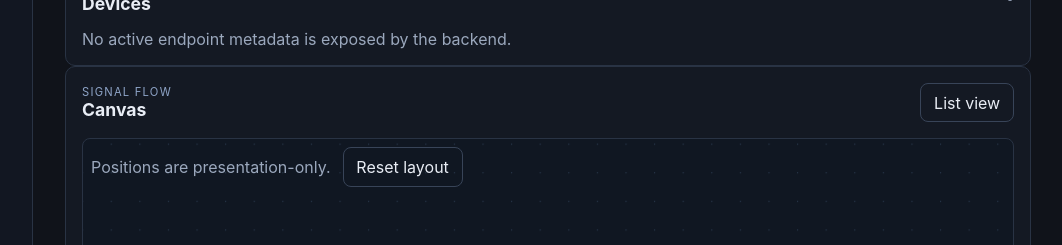
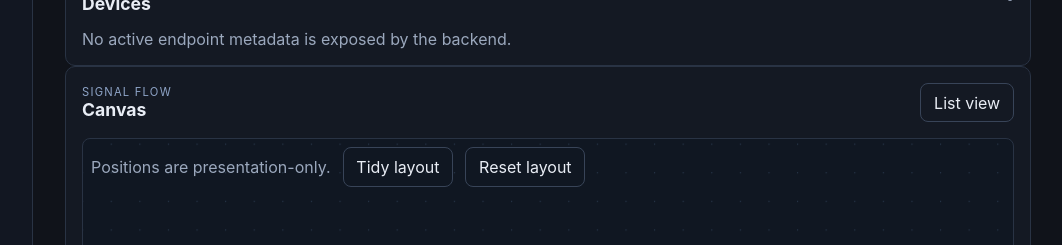
Before and after one commit to MrDesjardins/audiorouter, a React (Vite) app in the folder ui/: page / in a window 1280 px wide. Shown: the part 2220-2465 px from the top of the page, without its empty margins (217-1279 px from the left). Built offline with nearby package versions, Linux system fonts and the light colour scheme.

Commit message:
Add deterministic canvas tidy layout

```diff
--- a/ui/src/SessionFlowCanvas.tsx
+++ b/ui/src/SessionFlowCanvas.tsx
@@ -36,6 +36,11 @@ export function SessionFlowCanvas({ session, selectedNodeId, onSelect, onSelectM
   const [positions, setPositions] = useState<LayoutPositions>(() => readLayout(typeof window === "undefined" ? null : window.localStorage, layoutKey));
   useEffect(() => { setPositions(readLayout(typeof window === "undefined" ? null : window.localStorage, layoutKey)); }, [layoutKey]);
   const highlightedNodeIds = relatedNodeIds(session, selectedNodeId);
+  const tidyLayout = () => {
+    const next = Object.fromEntries(session.nodes.map((node, index) => [node.id, positionFor(index)]));
+    setPositions(next);
+    writeLayout(typeof window === "undefined" ? null : window.localStorage, layoutKey, next);
+  };
   const nodes: FlowNode[] = session.nodes.map((node, index) => ({
     id: node.id,
     position: positions[node.id] ?? positionFor(index),
@@ -74,7 +79,7 @@ export function SessionFlowCanvas({ session, selectedNodeId, onSelect, onSelectM
 
   return (
     <div className="session-flow-canvas" aria-label="Signal-flow graph">
-      <div className="session-flow-toolbar"><span className="muted">Positions are presentation-only.</span><button type="button" className="secondary" onClick={() => { clearLayout(typeof window === "undefined" ? null : window.localStorage, layoutKey); setPositions({}); }}>Reset layout</button></div>
+      <div className="session-flow-toolbar"><span className="muted">Positions are presentation-only.</span><button type="button" className="secondary" onClick={tidyLayout}>Tidy layout</button><button type="button" className="secondary" onClick={() => { clearLayout(typeof window === "undefined" ? null : window.localStorage, layoutKey); setPositions({}); }}>Reset layout</button></div>
       <ReactFlow
         nodes={nodes}
         edges={edges}
```
Also changed, not shown: 2 other files (tests, documents, lock files or other folders).
